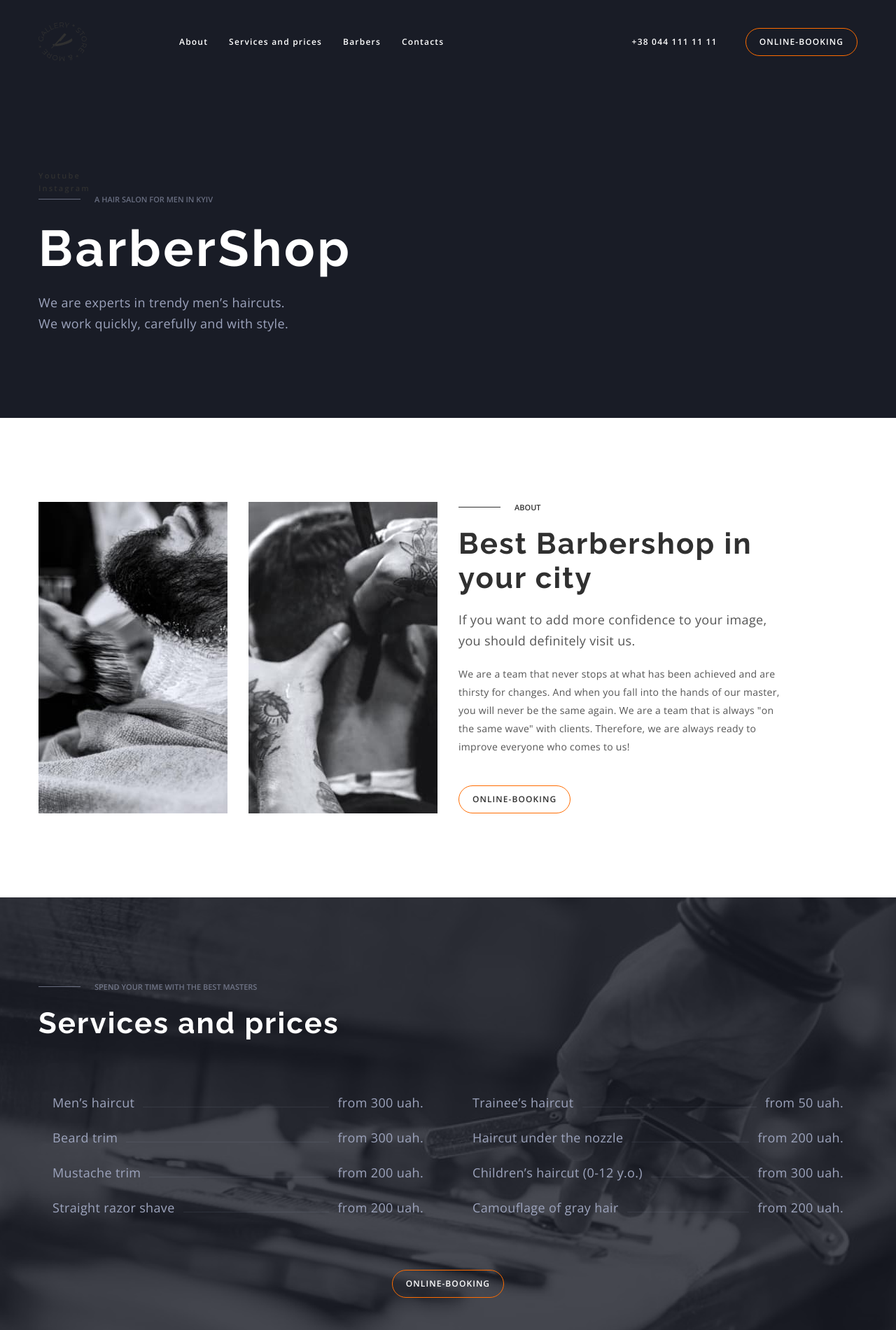
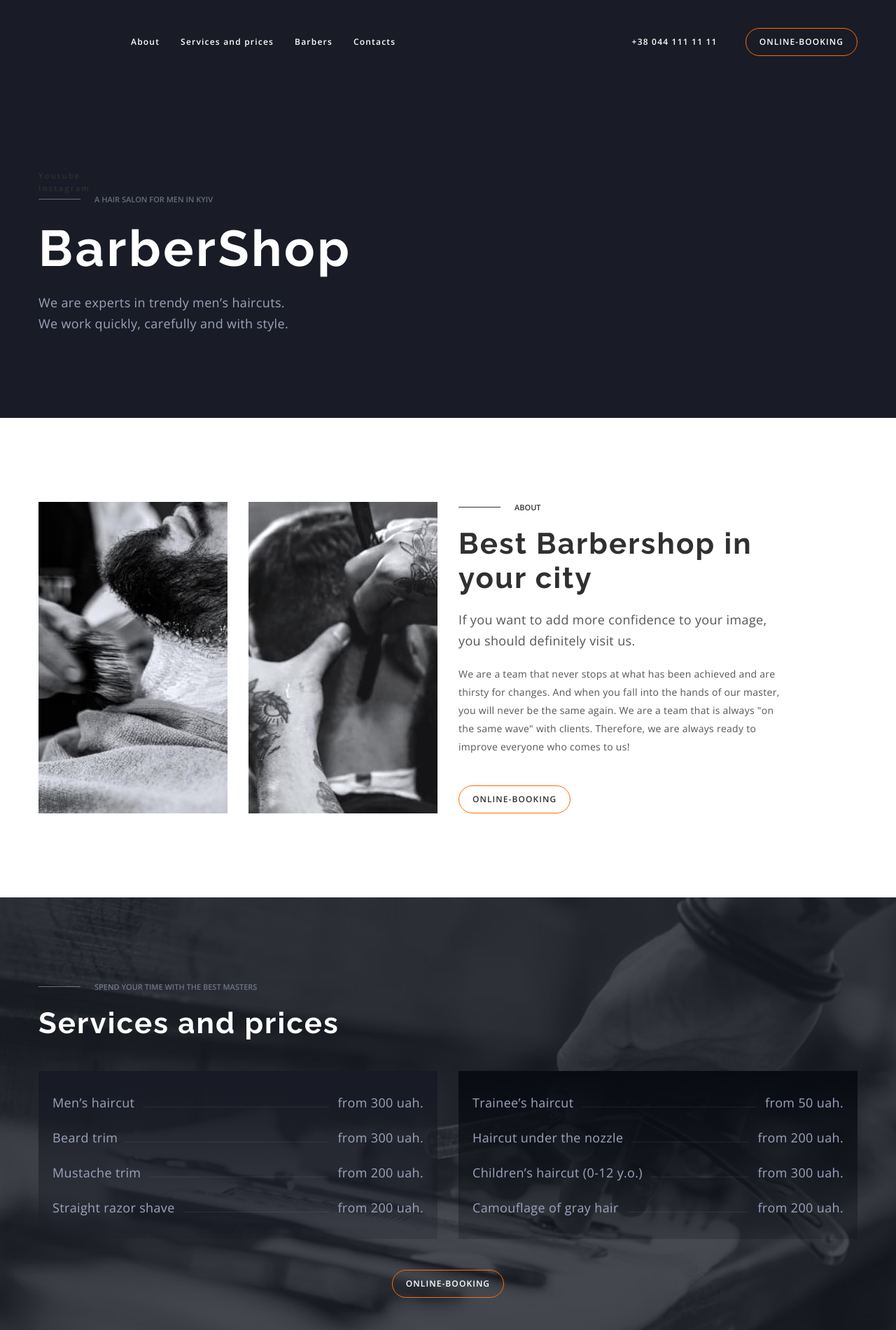
Before and after one commit to olena-nikitchenko/barbershop, a plain HTML site: page index.html in a window 1280 px wide. Shown: the top 1900 px of the page at 70% size. Drawn offline with nearby package versions, Linux system fonts and the light colour scheme.

Commit message:
додавання лінійного градієнту

```diff
--- a/css/styles.css
+++ b/css/styles.css
@@ -264,6 +264,16 @@ img {
   justify-content: space-between;
   margin-bottom: 44px;
 }
+.desktop-list {
+  flex-basis: 570px;
+  padding: 30px 20px;
+}
+.desktop-list:first-child {
+  background-image: linear-gradient(180deg, #171a24 0%, rgba(23, 26, 36, 0.2) 100%);
+}
+.desktop-list:last-child {
+  background-image: linear-gradient(180deg, #090b13 0%, rgba(9, 11, 19, 0.2) 100%);
+}
 .desktop-text {
   font-weight: 600;
   font-size: 11px;
@@ -280,11 +290,6 @@ img {
   letter-spacing: 0.05em;
 
   color: var(--main-title-color);
-}
-.desktop-list {
-  flex-basis: 570px;
-
-  padding: 30px 20px;
 }
 .desktop-item:not(:last-child) {
   margin-bottom: 20px;
--- a/index.html
+++ b/index.html
@@ -22,9 +22,7 @@
     <!--header  -->
     <header class="header">
       <div class="header-container container">
-        <a class="header-link" href="./index.html"
-          ><img src="./images/img-logo.svg" alt="Logo"
-        /></a>
+        <a class="header-link" href="./index.html"> </a>
         <nav class="header-nav">
           <ul class="nav-list list">
             <li class="nav-item"><a href="#" class="nav-link link">About</a></li>
@@ -87,6 +85,7 @@
         </div>
       </section>
       <!-- section desktop -->
+
       <section class="section-desktop section">
         <div class="container">
           <p class="desktop-text uppertitle-theme-dark uppertitle">
```
Also changed, not shown: images/icons.svg (added), 1 other file.
